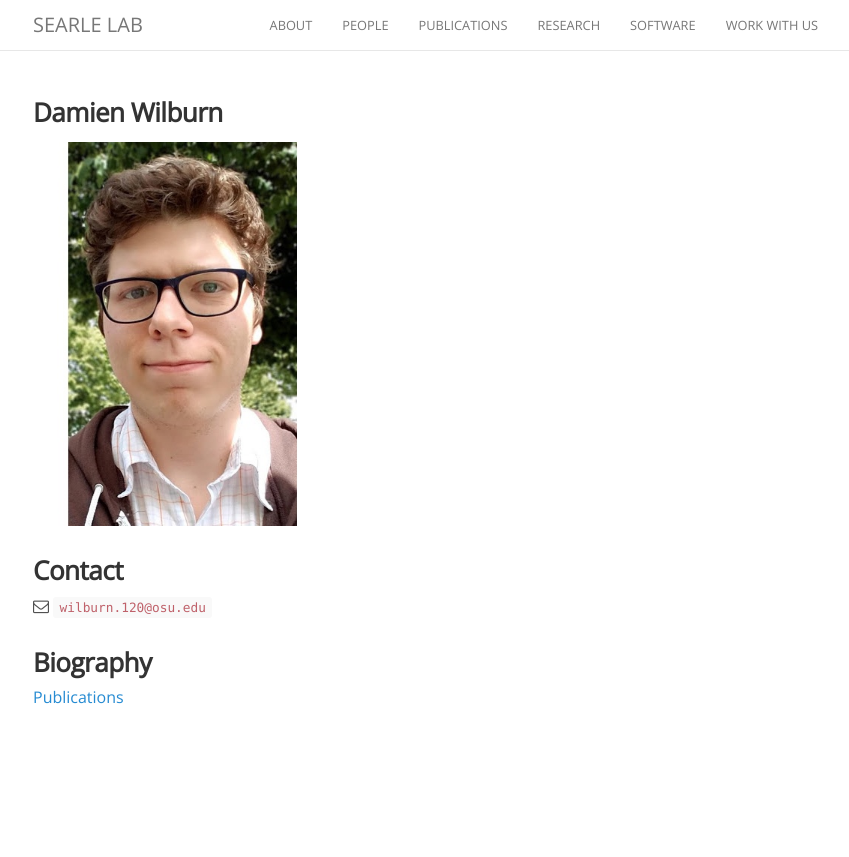
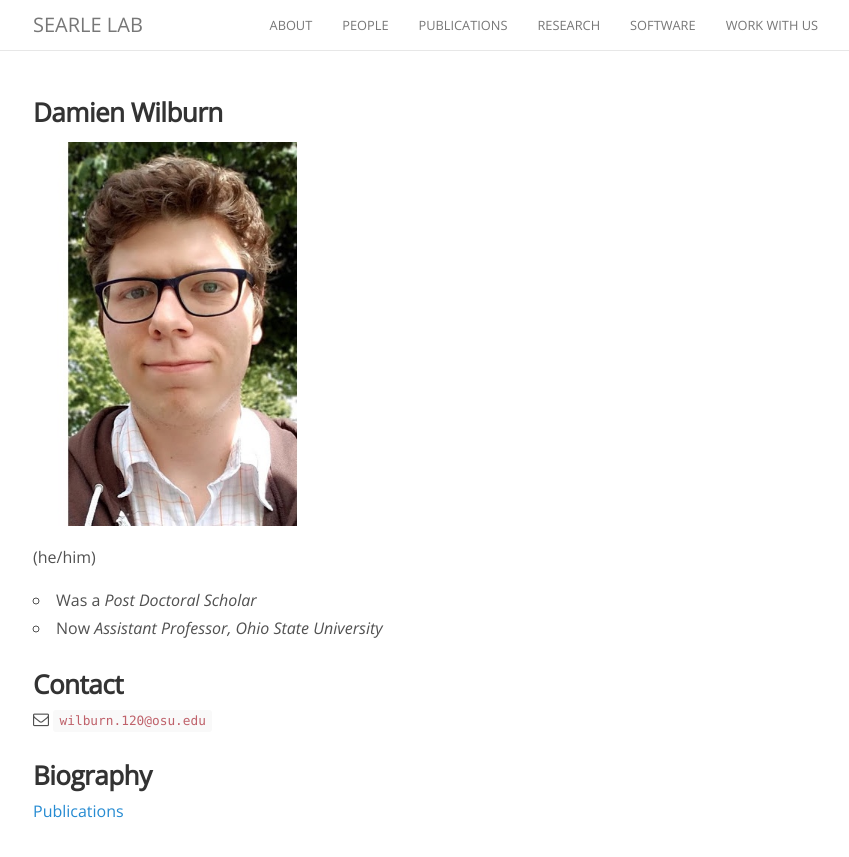
Before and after one commit to searlelab/searlelab.github.io, a Jekyll site: the page built from _people/damien_wilburn.md, in a window 1280 px wide. Shown: the top 857 px of the page, without its empty margins (222-1071 px from the left). Built offline with Jekyll 4.4.1, drawn with Linux system fonts in a browser that asks for light colours; nearby versions of some CDN libraries; comment, search, counter and statistics services are not loaded.

Commit message:
Update damien_wilburn.md

```diff
--- a/_people/damien_wilburn.md
+++ b/_people/damien_wilburn.md
@@ -1,13 +1,15 @@
 ---
 name: Damien Wilburn
-position: postdoc
+position: alumni
 avatar: wilburn_headshot.jpg
 twitter: damienwilburn
 joined: 2020
 ---
 
 <img width="300" src="{{site.baseurl}}/images/people/{{page.avatar}}" data-action="zoom">
-
+(he/him)
+- Was a _Post Doctoral Scholar_
+- Now _Assistant Professor, Ohio State University_<br>
 
 ### Contact
 
```
